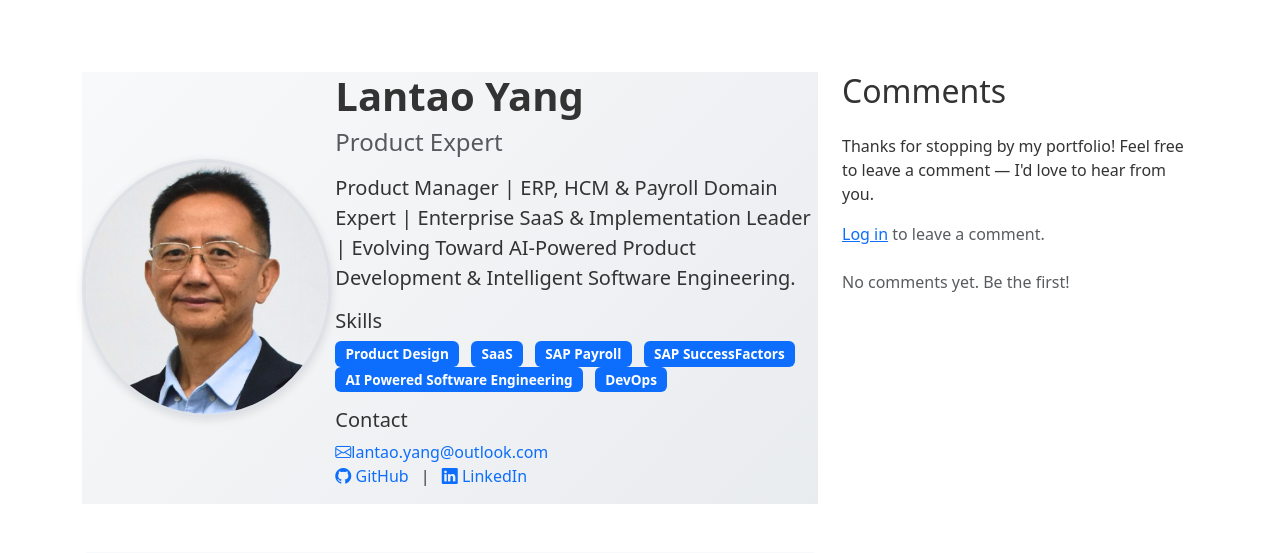
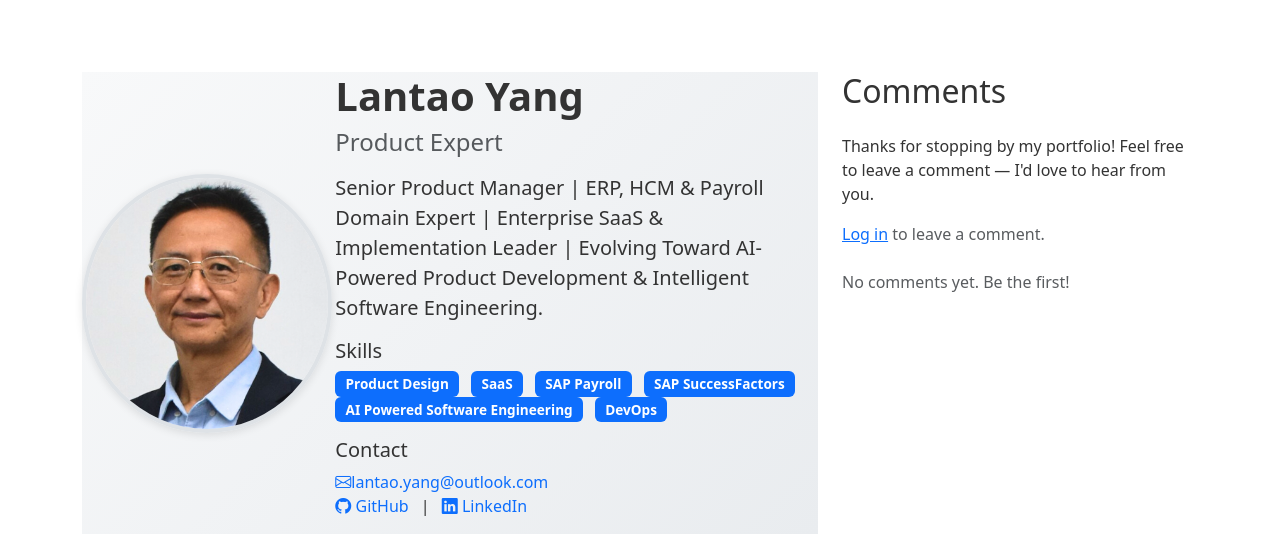
Before and after one commit to Lantao-bit/mysite, a Flask app: page / in a window 1280 px wide. Shown: the part 56-609 px from the top of the page. Run offline with Flask 3, Linux system fonts and the light colour scheme; some libraries are stand-ins or nearby versions.

Commit message:
Change description

```diff
--- a/portfolio/templates/index.html
+++ b/portfolio/templates/index.html
@@ -19,7 +19,7 @@
                         <h1>Lantao Yang</h1>
                         <h4 class="text-muted">Product Expert</h4>
                         <p class="lead mt-3">
-                            Product Manager | ERP, HCM & Payroll Domain Expert | Enterprise SaaS & Implementation Leader | Evolving Toward AI-Powered Product Development & Intelligent Software Engineering.
+                            Senior Product Manager | ERP, HCM & Payroll Domain Expert | Enterprise SaaS & Implementation Leader | Evolving Toward AI-Powered Product Development & Intelligent Software Engineering.
                         </p>
 
                         <h5>Skills</h5>
```
